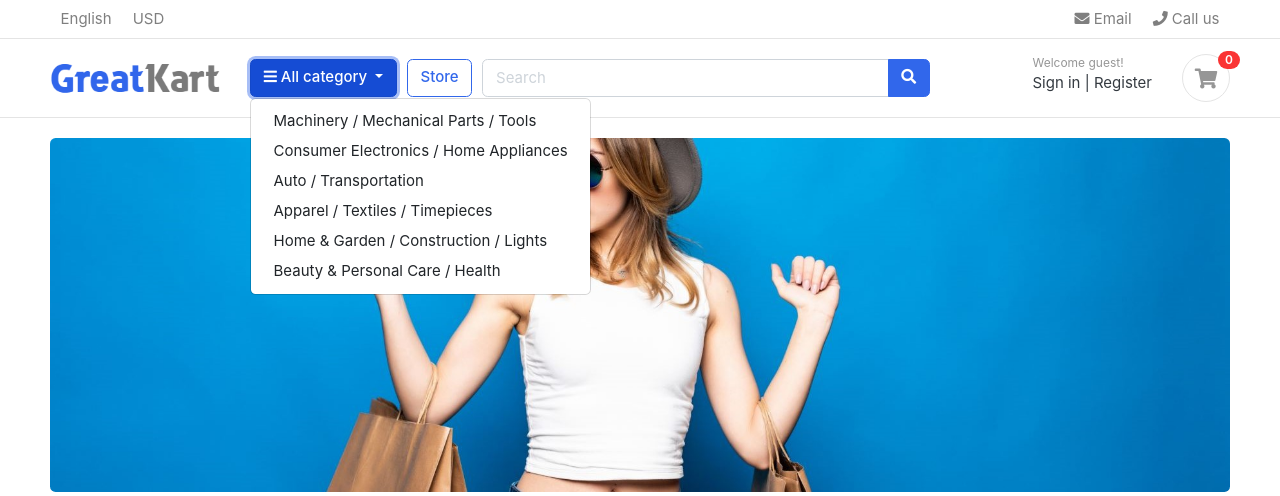
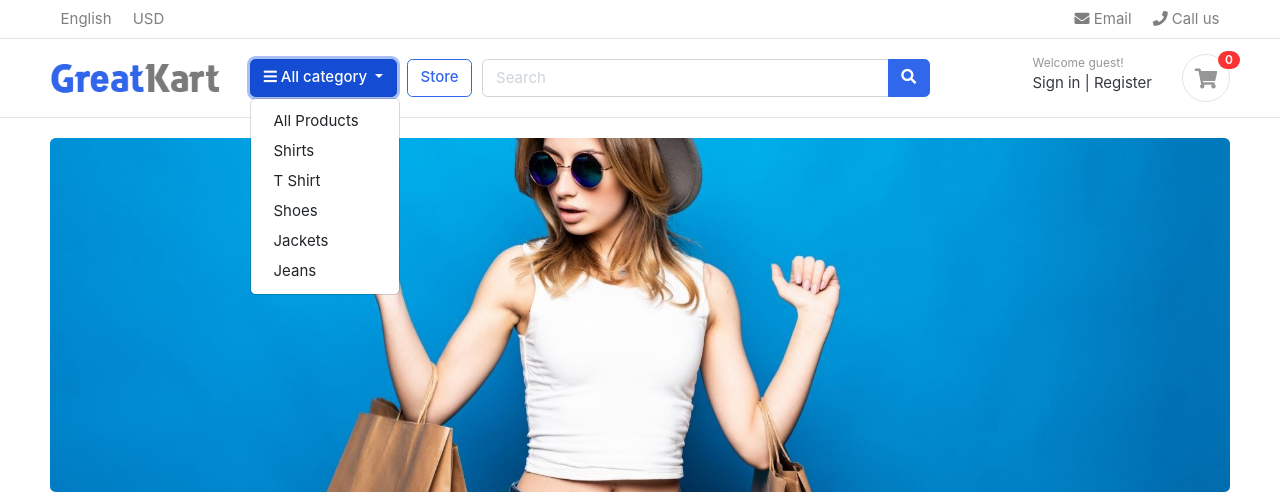
Before and after one commit to Shravyavenishetty/Django-Ecommerce-Project, a Django app: page / in a window 1280 px wide, after a click on "All category". Shown: the top 496 px of the page. Run offline with Django 3.2, Linux system fonts and the light colour scheme; data comes from the database, SQL or seed files in the repository; some libraries are stand-ins or nearby versions; some web fonts are replaced.

Commit message:
added urls to render

```diff
--- a/templates/includes/navbar.html
+++ b/templates/includes/navbar.html
@@ -28,7 +28,7 @@
 	<div class="container">
 <div class="row align-items-center">
 	<div class="col-lg-2 col-md-3 col-6">
-		<a href="./" class="brand-wrap">
+		<a href="{% url 'store' %}" class="brand-wrap">
 			<img class="logo" src="{% static './images/logo.png' %}">
 		</a> <!-- brand-wrap.// -->
 	</div>
@@ -38,16 +38,14 @@
 				<i class="fa fa-bars"></i> All category
 			</button>
 			<div class="dropdown-menu">
-				<a class="dropdown-item" href="#">Machinery / Mechanical Parts / Tools </a>
-				<a class="dropdown-item" href="#">Consumer Electronics / Home Appliances </a>
-				<a class="dropdown-item" href="#">Auto / Transportation</a>
-				<a class="dropdown-item" href="#">Apparel / Textiles / Timepieces </a>
-				<a class="dropdown-item" href="#">Home & Garden / Construction / Lights </a>
-				<a class="dropdown-item" href="#">Beauty & Personal Care / Health </a>
+				<a class="dropdown-item" href="{% url 'store' %}">All Products</a>
+				{% for category in links %}
+				<a class="dropdown-item" href="{{category.get_url}}">{{category.category_name}} </a>
+				{% endfor %}
 			</div>
 		</div>  <!-- category-wrap.// -->
 	</div> <!-- col.// -->
-	<a href="./store.html" class="btn btn-outline-primary">Store</a>
+	<a href="{% url 'store' %}" class="btn btn-outline-primary">Store</a>
 	<div class="col-lg  col-md-6 col-sm-12 col">
 		<form action="#" class="search">
 			<div class="input-group w-100">
```
